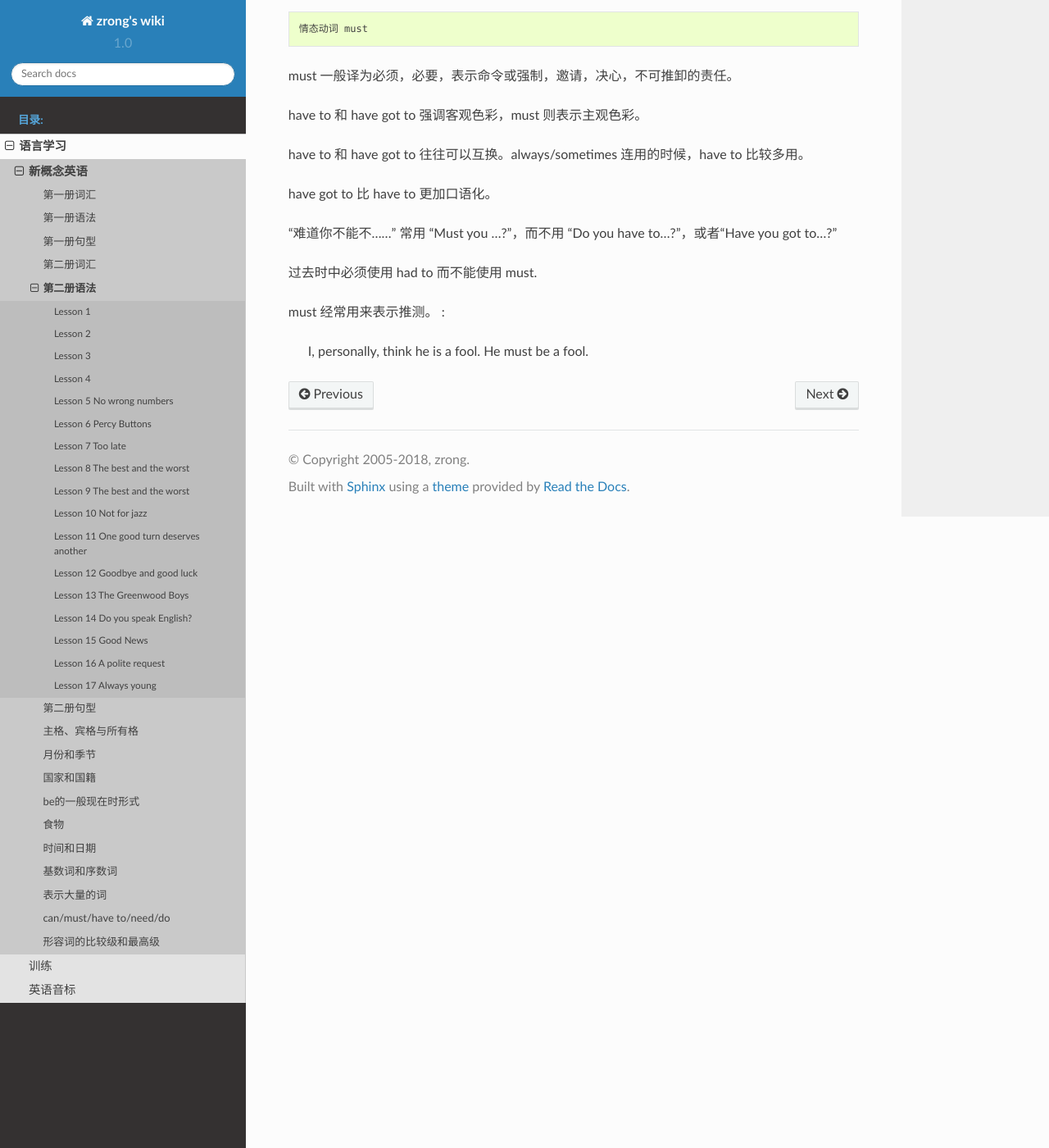
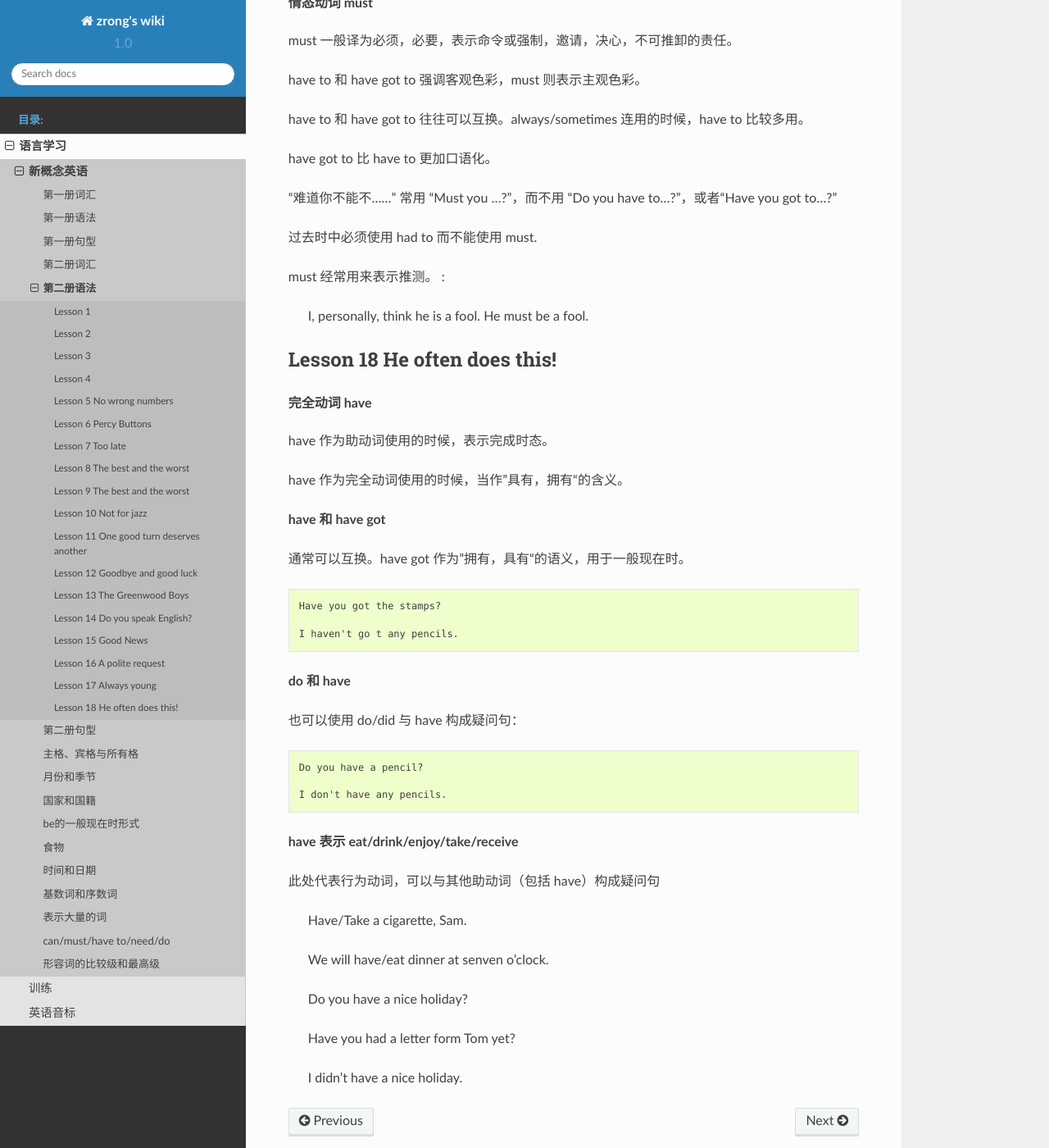
Before and after one commit to zrong/wiki, a Sphinx documentation site: the page built from source/lang/nce/2grammar.rst, in a window 1280 px wide and 1400 px high, scrolled down 9397 px. Shown: the whole window at 82% size. Built offline with Sphinx 7.4.7 and the Read the Docs theme 2.0.0, drawn with Linux system fonts in a browser that asks for light colours; some of the changed text lies outside the part shown.

Commit message:
add lession 18

```diff
--- a/source/lang/nce/2grammar.rst
+++ b/source/lang/nce/2grammar.rst
@@ -96,7 +96,7 @@ Lesson 4
 
     现在完成时与现在进行时
 
-现在完成时关注的时间概念有时是不确定的。我们所关心的是显存的结果，或者过去发生的事情对现在的影响。
+现在完成时关注的时间概念有时是不确定的。我们所关心的是现存的结果，或者过去发生的事情对现在的影响。
 
 现在完成时不能和明确表示过去的副词连用，例如： ago/yesterday。
 
@@ -437,3 +437,44 @@ have got to 比 have to 更加口语化。
 must 经常用来表示推测。 :
 
     I, personally, think he is a fool. He must be a fool.
+
+Lesson 18 He often does this!
+===============================================
+
+.. glossary::
+
+    完全动词 have
+
+have 作为助动词使用的时候，表示完成时态。
+
+have 作为完全动词使用的时候，当作”具有，拥有“的含义。
+
+**have 和 have got**
+
+通常可以互换。have got 作为”拥有，具有“的语义，用于一般现在时。 ::
+
+    Have you got the stamps?
+
+    I haven't go t any pencils.
+
+**do 和 have**
+
+也可以使用 do/did 与 have 构成疑问句： ::
+
+    Do you have a pencil?
+
+    I don't have any pencils.
+
+**have 表示 eat/drink/enjoy/take/receive**
+
+此处代表行为动词，可以与其他助动词（包括 have）构成疑问句
+
+    Have/Take a cigarette, Sam.
+
+    We will have/eat dinner at senven o'clock.
+
+    Do you have a nice holiday?
+
+    Have you had a letter form Tom yet?
+
+    I didn't have a nice holiday.
```
Also changed, not shown: other parts of source/lang/nce/2grammar.rst (+1 -1 lines), source/lang/nce/2vocabulary.rst (+31 -0 lines).
